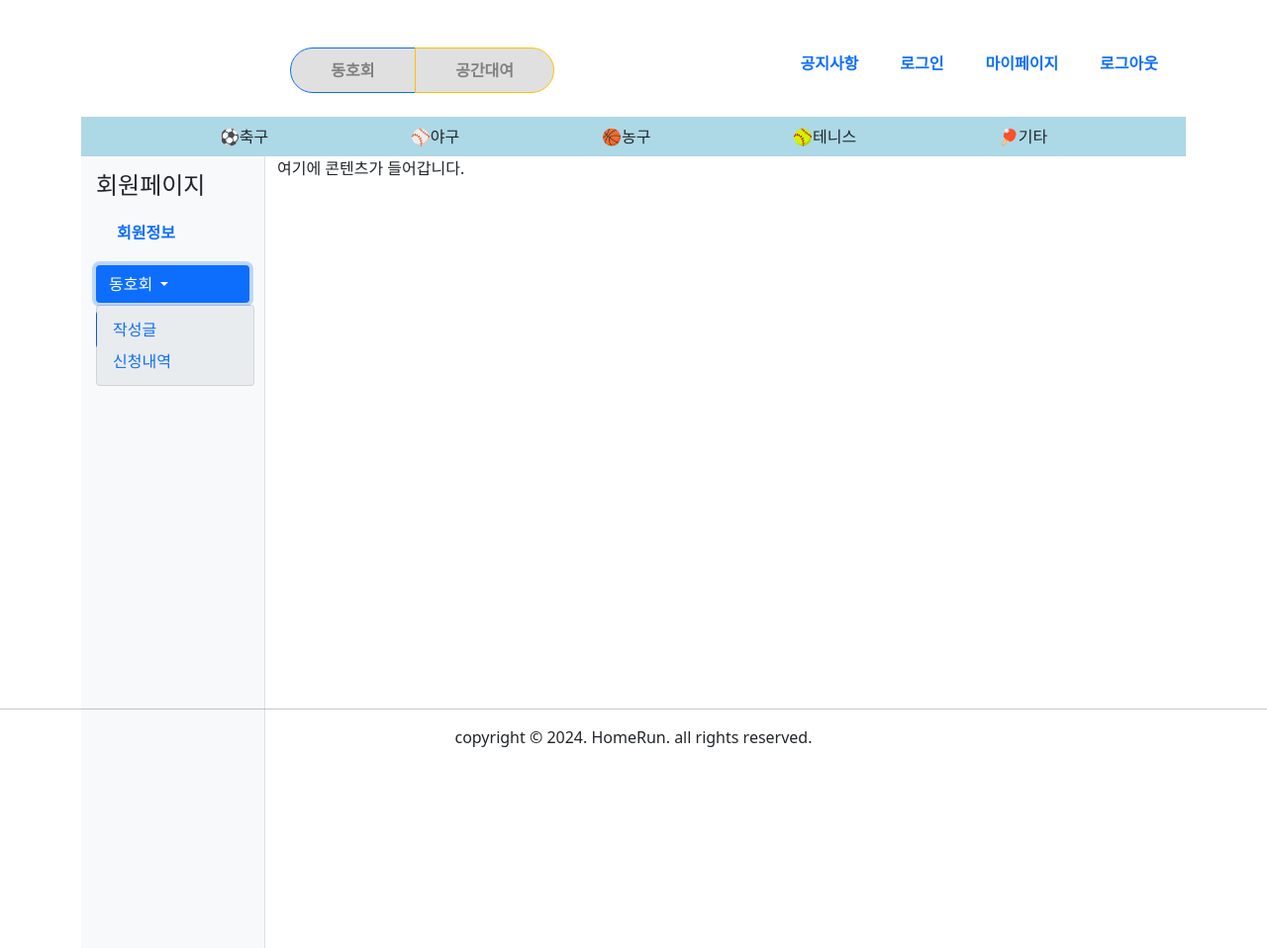
After one commit to nysengE/HomeRun, a FastAPI app: template views/templates/mypage/user.html in a window 1280 px wide, after a click on "동호회". The commit adds this page. Shown: the whole page at 99% size. Run offline with FastAPI, Linux system fonts and the light colour scheme; the template is opened without the code that fills it, so the values that code supplies are empty; some libraries are stand-ins or nearby versions.

Commit message:
card 메인페이지에 card, 검색창 html 추가 mypage 회원페이지에 왼쪽 사이드바 html 추가

```diff
--- a/app/routes/mypage.py
+++ b/app/routes/mypage.py
@@ -1,5 +1,11 @@
 from fastapi import APIRouter
+from starlette.requests import Request
+from starlette.responses import HTMLResponse
 from starlette.templating import Jinja2Templates
 
 mypage_router = APIRouter()
 templates = Jinja2Templates(directory='views/templates')
+
+@mypage_router.get('/user', response_class=HTMLResponse)
+async def club(req: Request):
+    return templates.TemplateResponse('mypage/user.html', {'request': req})
--- /dev/null
+++ b/views/static/css/userpage.css
@@ -0,0 +1,32 @@
+.sidebar {
+    height: 100vh; /* 전체 화면 높이 */
+    background-color: #f8f9fa; /* 배경색 없음 */
+    padding: 15px; /* 여백 */
+    border-right: 1px solid #dee2e6; /* 사이드바의 오른쪽 경계선 */
+}
+.nav-link {
+    color: #0d6efd; /* 링크 색상 */
+    font-weight: bold; /* 링크 두껍게 */
+    margin: 5px;
+}
+.nav-link:hover {
+    color: #0056b3; /* 링크 호버 색상 */
+}
+.dropdown-menu {
+    background-color: #e9ecef; /* 드롭다운 메뉴 배경색 */
+}
+.dropdown-item {
+    color: #0d6efd; /* 드롭다운 항목 색상 */
+}
+.dropdown-item:hover {
+    background-color: #d6e9f7; /* 드롭다운 항목 호버 색상 */
+    color: #0056b3; /* 드롭다운 항목 호버 색상 */
+}
+.dropdown-toggle {
+    background-color: #0d6efd; /* 드롭다운 버튼 배경색 */
+    color: #fff; /* 드롭다운 버튼 텍스트 색상 */
+}
+.dropdown-toggle:hover {
+    background-color: #0056b3; /* 드롭다운 버튼 호버 색상 */
+    color: #fff; /* 드롭다운 버튼 텍스트 색상 */
+}
--- /dev/null
+++ b/views/templates/mypage/user.html
@@ -0,0 +1,60 @@
+{% extends 'include/base.html' %}
+
+{% block title %}
+    회원정보 페이지
+{% endblock %}
+
+{% block link %}
+    <link rel="stylesheet" href="/static/css/userpage.css" />
+{% endblock %}
+
+
+{% block main %}
+<main>
+    <div class="container-fluid">
+        <div class="row">
+            <!-- 좌측 사이드바 -->
+            <div class="col-md-3 col-lg-2 sidebar">
+                <h4>회원페이지</h4>
+                <ul class="nav flex-column">
+                    <!-- 회원정보 링크 -->
+                    <li class="nav-item">
+                        <a class="nav-link" href="#">회원정보</a>
+                    </li>
+
+                    <!-- 동호회 드롭다운 -->
+                    <li class="nav-item">
+                        <div class="dropdown py-2">
+                            <button class="btn dropdown-toggle w-100 text-start" type="button" id="dropdownMenuButton1" data-bs-toggle="dropdown" aria-expanded="false">
+                                동호회
+                            </button>
+                            <ul class="dropdown-menu" aria-labelledby="dropdownMenuButton1">
+                                <li><a class="dropdown-item" href="#">작성글</a></li>
+                                <li><a class="dropdown-item" href="#">신청내역</a></li>
+                            </ul>
+                        </div>
+                    </li>
+
+                    <!-- 공간대여 드롭다운 -->
+                    <li class="nav-item">
+                        <div class="dropdown">
+                            <button class="btn dropdown-toggle w-100 text-start" type="button" id="dropdownMenuButton2" data-bs-toggle="dropdown" aria-expanded="false">
+                                공간대여
+                            </button>
+                            <ul class="dropdown-menu" aria-labelledby="dropdownMenuButton2">
+                                <li><a class="dropdown-item" href="#">예약내역</a></li>
+                            </ul>
+                        </div>
+                    </li>
+                </ul>
+            </div>
+
+            <!-- 우측 콘텐츠 영역 -->
+            <div class="col-md-9 col-lg-10 main-content">
+                <!-- 콘텐츠가 여기에 들어갑니다 -->
+                <p>여기에 콘텐츠가 들어갑니다.</p>
+            </div>
+        </div>
+    </div>
+</main>
+{% endblock %}
```
Also changed, not shown: views/templates/club/club.html (+84 -0 lines).
